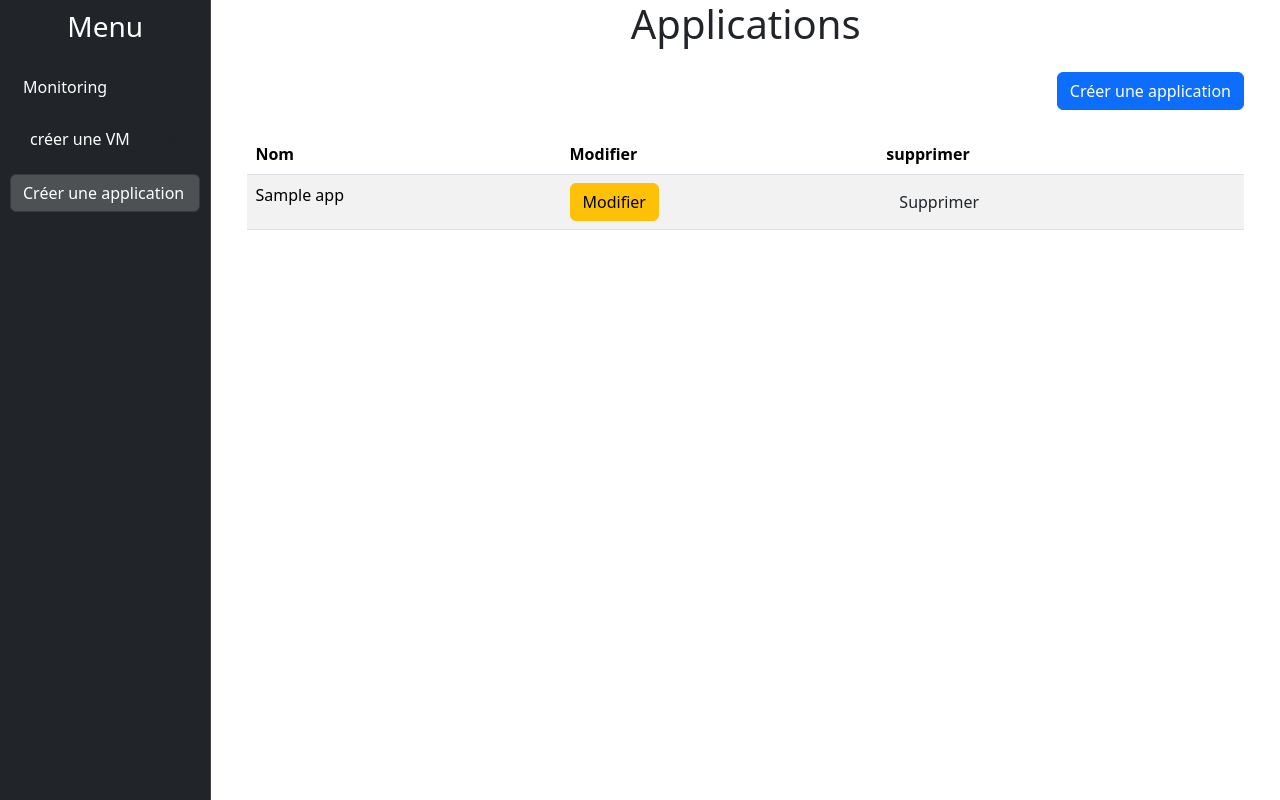
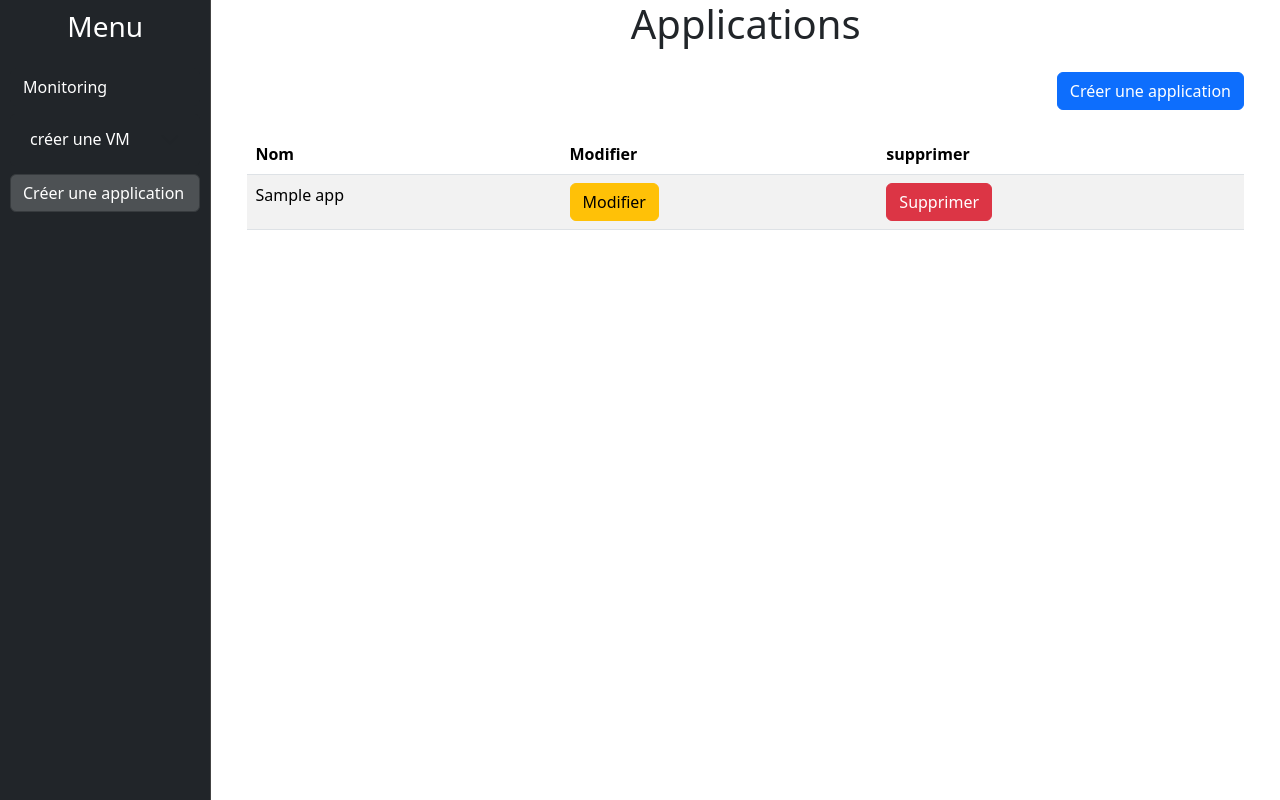
Before and after one commit to ssaumon/stageTR, a Flask app: template app/frontend/templates/app.j2 in a window 1280 px wide. Run offline with Flask 3, Linux system fonts and the light colour scheme; the template is opened without the code that fills it: most values are stand-ins (such as "Sample title", 1, 10 or a date in 2020).

Commit message:
couleur btn suppr

```diff
--- a/app/frontend/templates/app.j2
+++ b/app/frontend/templates/app.j2
@@ -68,7 +68,7 @@
                   </button>
                 </td>
                 <td>
-                  <button type="button" class=" btn btn-alert" data-bs-toggle="modal" data-bs-target="#modalsuppr{{nom}}">
+                  <button type="button" class=" btn btn-danger" data-bs-toggle="modal" data-bs-target="#modalsuppr{{nom}}">
                     Supprimer
                   </button>
                 </td>
@@ -85,7 +85,7 @@
                       <form class="form" action="http://192.168.98.90:80/delapp" method="post">
                         <input type="hidden" name="nom" value="{{nom}}">
 
-                        <button type="submit" class="btn btn-danger">Supprimer</button>
+                        <button type="submit" class="btn btn-dark">Supprimer</button>
                       </form>
                     </div>
                   </div>
```
